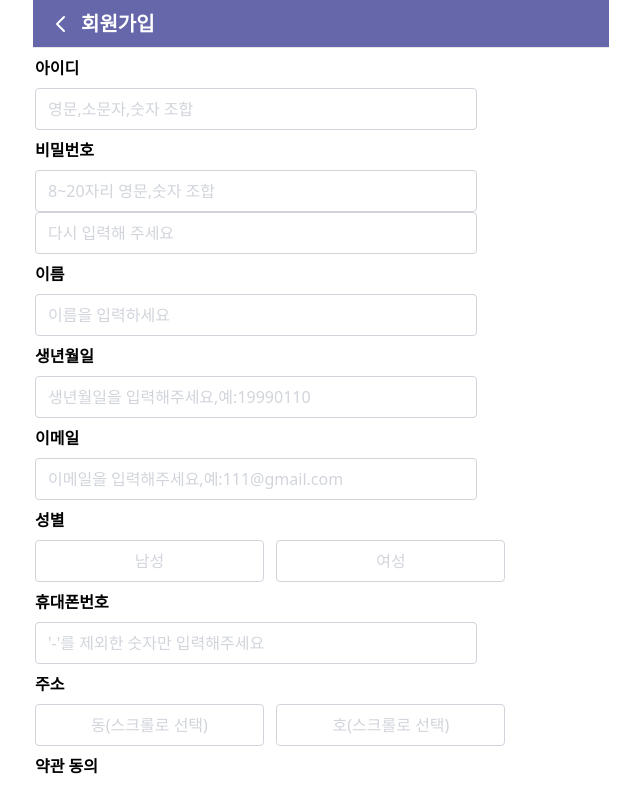
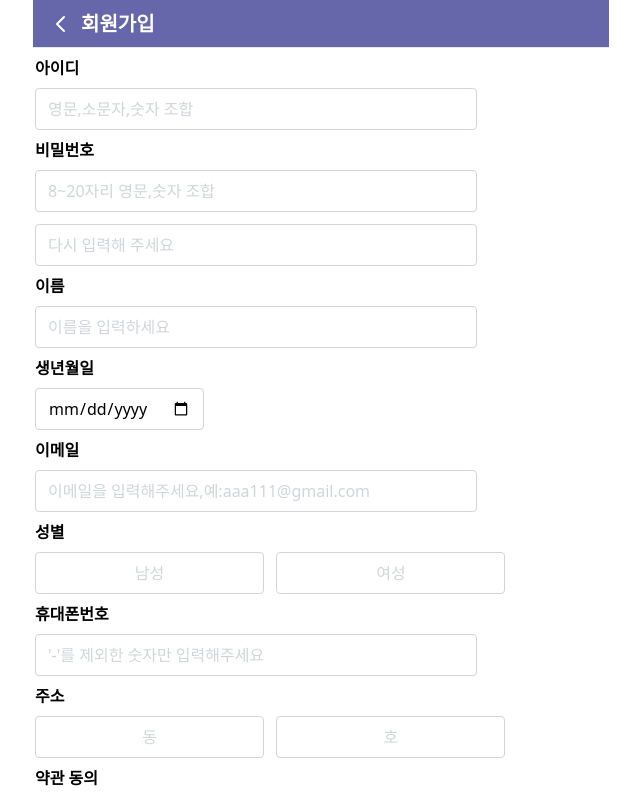
Before and after one commit to zhishiqiu/ZipKeyMe, a Next.js app: page /register in a window 1280 px wide. Shown: the top 795 px of the page, without its empty margins (319-959 px from the left). Built offline with nearby package versions, Linux system fonts and the light colour scheme.

Commit message:
[ADD] 회원가입페이지(/register.tsx) 모든 input태그에 register 연결

```diff
--- a/pages/register.tsx
+++ b/pages/register.tsx
@@ -10,12 +10,14 @@ import useMutation from "@libs/client/useMutation";
 interface SignUpForm {
   account: string;
   password: string;
+  checkPassword: string;
   name: string;
   birth: string;
   email: string;
   gender: boolean;
   phone: string;
-  address: string;
+  aptHo: string;
+  aptDong: string;
   agree: boolean;
 }
 
@@ -54,27 +56,35 @@ const Register: NextPage = () => {
               className="placeholder-gray-300 rounded border-gray-300"
               type="text"
               size={40}
-              name="text"
               placeholder="영문,소문자,숫자 조합"
+              {...register("account", {
+                required: true,
+              })}
             ></input>
           </p>
           <h2 className="font-black">비밀번호</h2>
           <p>
             <input
               className="placeholder-gray-300 rounded border-gray-300"
-              type="text"
+              type="password"
               size={40}
-              name="text"
               placeholder="8~20자리 영문,숫자 조합"
+              {...register("password", {
+                required: true,
+                minLength: 8,
+                maxLength: 20,
+              })}
             ></input>
           </p>
           <p>
             <input
-              className="placeholder-gray-300 rounded border-gray-300"
-              type="text"
+              className="placeholder-gray-300 mt-3 rounded border-gray-300"
+              type="password"
               size={40}
-              name="text"
               placeholder="다시 입력해 주세요"
+              {...register("checkPassword", {
+                required: true,
+              })}
             ></input>
           </p>
           <h2 className="font-black">이름</h2>
@@ -83,28 +93,34 @@ const Register: NextPage = () => {
               className="placeholder-gray-300 rounded border-gray-300"
               type="text"
               size={40}
-              name="text"
               placeholder="이름을 입력하세요"
+              {...register("name", {
+                required: true,
+              })}
             ></input>
           </p>
           <h2 className="font-black">생년월일</h2>
           <p>
             <input
               className="placeholder-gray-300 rounded border-gray-300"
-              type="text"
+              type="date"
               size={40}
-              name="text"
-              placeholder="생년월일을 입력해주세요,예:19990110"
+              placeholder="날짜선택"
+              {...register("checkPassword", {
+                required: true,
+              })}
             ></input>
           </p>
           <h2 className="font-black">이메일</h2>
           <p>
             <input
               className="placeholder-gray-300 rounded border-gray-300"
-              type="text"
+              type="email"
               size={40}
-              name="text"
-              placeholder="이메일을 입력해주세요,예:111@gmail.com"
+              placeholder="이메일을 입력해주세요,예:aaa111@gmail.com"
+              {...register("checkPassword", {
+                required: true,
+              })}
             ></input>
           </p>
           <h2 className="font-black">성별</h2>
@@ -133,8 +149,10 @@ const Register: NextPage = () => {
               className="placeholder-gray-300 rounded border-gray-300"
               type="text"
               size={40}
-              name="text"
               placeholder="'-'를 제외한 숫자만 입력해주세요"
+              {...register("checkPassword", {
+                required: true,
+              })}
             ></input>
           </p>
           <h2 className="font-black">주소</h2>
@@ -143,16 +161,20 @@ const Register: NextPage = () => {
               className="placeholder-gray-300 rounded border-gray-300 text-center"
               type="text"
               size={17}
-              name="text"
-              placeholder="동(스크롤로 선택)"
+              placeholder="동"
+              {...register("checkPassword", {
+                required: true,
+              })}
             ></input>
             &nbsp;&nbsp;&nbsp;
             <input
               className="placeholder-gray-300 rounded border-gray-300 text-center"
               type="text"
               size={17}
-              name="text"
-              placeholder="호(스크롤로 선택)"
+              placeholder="호"
+              {...register("checkPassword", {
+                required: true,
+              })}
             ></input>
           </p>
           <h2 className="font-black">약관 동의</h2>
```
